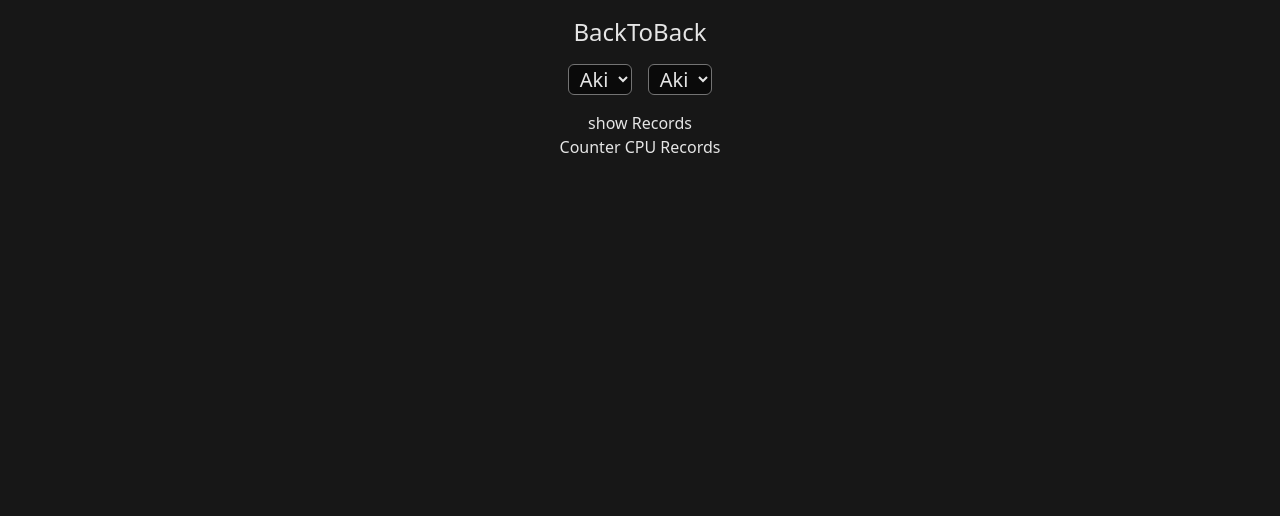
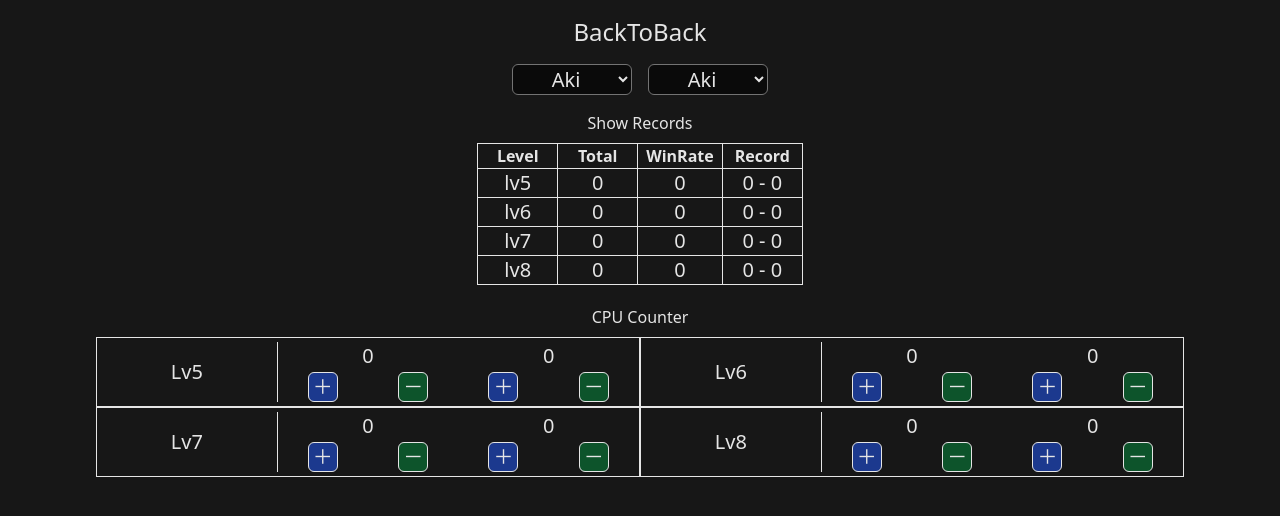
Before and after one commit to Lootmann/mynewgear, a React (Vite) app: page /#/newcpucounter in a window 1280 px wide. Shown: the top 516 px of the page. Built offline with nearby package versions, Linux system fonts and the light colour scheme.

Commit message:
Main: add ShowRecords, CPUCounter components

```diff
--- a/src/newcpucounter/Main.tsx
+++ b/src/newcpucounter/Main.tsx
@@ -2,19 +2,48 @@ import { Link } from "react-router-dom";
 import { CHARACTERS } from "../global/characters";
 import { Capitalize } from "../utils/string";
 import React from "react";
-import { initRecords } from "./Records";
+import { LevelType, RecordType } from "./Records";
+import { loadStorage } from "./Storage";
+import { ShowRecords } from "./ShowRecords";
+import { CPUCounter } from "./CPUCounter";
 
 export default function Main() {
-  const [records, setRecords] = React.useState(() => {
-    let rec = initRecords();
+  const STORAGE_ID = "new-cpu-counter-storage";
+  const [myCharId, SetMyChar] = React.useState<number | undefined>(1);
+  const [vsCharId, SetVsChar] = React.useState<number | undefined>(1);
+  const [selectedRecord, SetSelectedRecord] = React.useState<LevelType>();
 
-    console.log(rec);
-
-    return rec;
+  const [records, setRecords] = React.useState<RecordType[]>(() => {
+    return loadStorage(STORAGE_ID);
   });
 
+  // when MyChar Select box, and VSChar Select
+  React.useEffect(() => {
+    console.log("*** change mychar, vschar", myCharId, vsCharId);
+
+    // find selected all mychar record
+    const myCharRecord = records.find((rec) => rec.id == myCharId);
+    if (!myCharRecord) return;
+
+    // find mychar name
+    const myChar = CHARACTERS.find((char) => char.id == myCharId);
+    if (!myChar) return;
+
+    // find vschar name
+    const vsChar = CHARACTERS.find((char) => char.id == vsCharId);
+    if (!vsChar) return;
+
+    SetSelectedRecord(
+      (myCharRecord as { [key: string]: { [key: string]: LevelType } })[
+        myChar.name
+      ][vsChar.name]
+    );
+
+    // find selected mychar and vschar record
+  }, [myCharId, vsCharId]);
+
   return (
-    <div className="p-4 bg-neutral-900 flex flex-col items-center">
+    <div className="p-4 bg-neutral-900 flex flex-col items-center items-stretch">
       <header className={`flex flex-col gap-4 items-center mb-4`}>
         <Link to="/">
           <h1
@@ -25,12 +54,12 @@ export default function Main() {
           </h1>
         </Link>
 
-        {/* Load all characters from constant */}
         <div className="flex gap-4 justify-center items-center">
           <select
             name="me"
             id="me"
-            className={`px-1 border border-neutral-500 w-16 text-center
+            onChange={(e) => SetMyChar(Number(e.target.value))}
+            className={`px-1 border border-neutral-500 w-30 text-center
               text-xl text-neutral-200 bg-neutral-950 rounded-md`}
           >
             {CHARACTERS.map((char) => {
@@ -45,7 +74,8 @@ export default function Main() {
           <select
             name="cpu"
             id="cpu"
-            className={`px-1 border border-neutral-500 w-16 text-center
+            onChange={(e) => SetVsChar(Number(e.target.value))}
+            className={`px-1 border border-neutral-500 w-30 text-center
               text-xl text-neutral-200 bg-neutral-950 rounded-md`}
           >
             {CHARACTERS.map((char) => {
@@ -59,8 +89,14 @@ export default function Main() {
         </div>
       </header>
 
-      <div>show Records</div>
-      <div>Counter CPU Records</div>
+      {selectedRecord && <ShowRecords record={selectedRecord} />}
+      {myCharId && vsCharId && selectedRecord && (
+        <CPUCounter
+          myCharId={myCharId}
+          cpuCharId={vsCharId}
+          record={selectedRecord}
+        />
+      )}
     </div>
   );
 }
```
